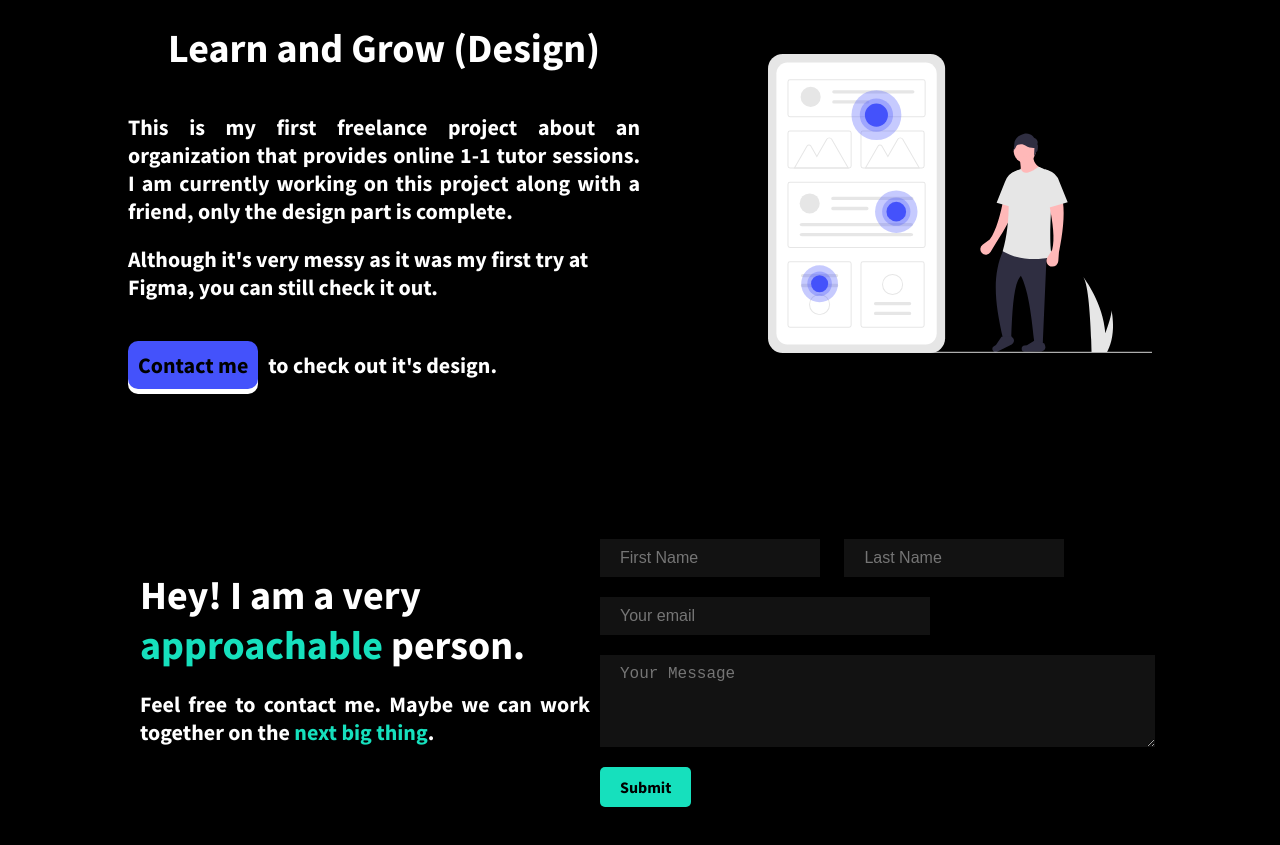
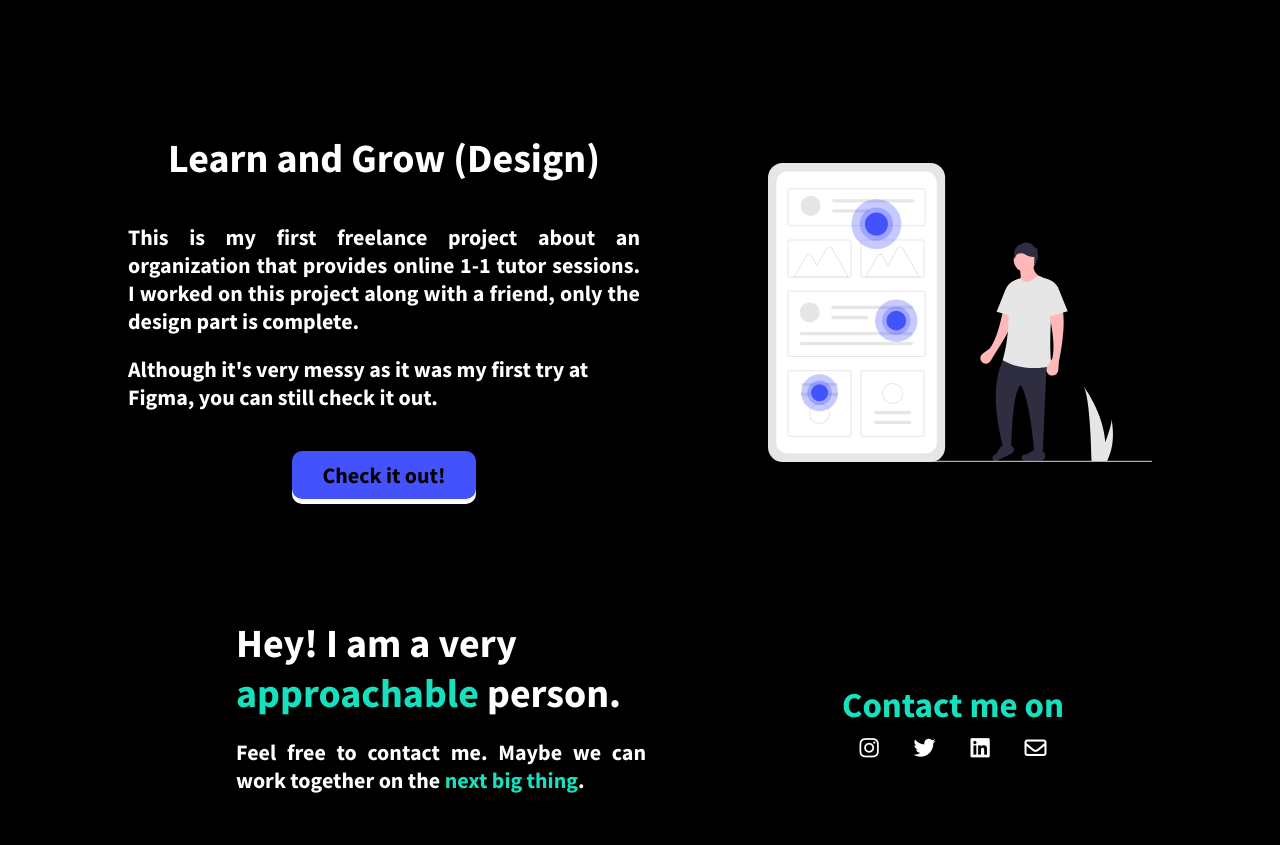
Before and after one commit to AYushgupta4387/My-Web-Portfolio, a website: page index.html in a window 1280 px wide. Shown: the part 1440-2285 px from the top of the page. Drawn offline with Linux system fonts and the light colour scheme.

Commit message:
remove form and add links

```diff
--- a/index.html
+++ b/index.html
@@ -10,6 +10,9 @@
         <link rel="preconnect" href="https://fonts.googleapis.com" />
         <link rel="preconnect" href="https://fonts.gstatic.com" crossorigin />
         <link href="https://fonts.googleapis.com/css2?family=Source+Sans+Pro:ital,wght@0,700;1,400&display=swap" rel="stylesheet"/>
+
+        <!-- Font Awesome -->
+        <script src="https://kit.fontawesome.com/fdfca29961.js" crossorigin="anonymous"></script>
 
         <!-- Personal CSS -->
         <link rel="stylesheet" href="css/style.css" />
@@ -111,13 +114,13 @@
                             <h2 class="heading-secondary heading-secondary--my-projects">Learn and Grow (Design)</h2>
                         </div>
                         <p class="paragraph paragraph--my-projects u-margin-bottom-small">
-                            This is my first freelance project about an organization that provides online 1-1 tutor sessions. I am currently working on this project along with a friend, only the design part is complete.
+                            This is my first freelance project about an organization that provides online 1-1 tutor sessions. I worked on this project along with a friend, only the design part is complete.
                         </p>
                         <p class="paragraph paragraph--my-project">
                             Although it's very messy as it was my first try at Figma, you can still check it out.
                         </p>
                         <div class="u-text-center u-margin-top-medium">
-                            <p class="paragraph paragraph--my-projects"><a href="https://www.figma.com/file/xIrll7pgqEdrQP1HJzPsGe/Learn-and-Grow?node-id=0%3A1" target="_blank" class="btn btn--landg">Contact me </a>to check out it's design.</p>
+                            <a href="https://www.figma.com/file/xIrll7pgqEdrQP1HJzPsGe/Learn-and-Grow?node-id=0%3A1" target="_blank" class="btn btn--hg">Check it out!</a>
                         </div>
                     </div>
                     <div class="my-projects__image-container">
@@ -129,13 +132,24 @@
         </section>
 
         <!-- Contact Me -->
-        <section class="contact-me u-margin-top-large" id="contact-me">
+        <section class="contact-me u-margin-top-large u-margin-bottom-medium" id="contact-me">
             <div class="contact-me__container">
-                <div class="contact-me__text-container">
+                <div class="contact-me__text-container u-margin-bottom-medium">
                     <h2 class="heading-secondary heading-secondary--contact-me">Hey! I am a very <span class="contact-me__approachable">approachable</span> person.</h2>
                     <p class="paragraph paragraph--contact-me u-margin-top-small">Feel free to contact me. Maybe we can work together on the <span class="contact-me__approachable">next big thing</span>.</p>
                 </div>
-                <div class="contact-me__form-container">
+                <div class="contact-me__link-main-container">
+                    <h3 class="heading-tertiary heading-tertiary--contact-me">
+                        Contact me on
+                    </h3>
+                    <div class="contact-me__link-container">
+                        <a href="https://instagram.com/just_a__yush?utm_medium=copy_link" target="_blank"><i class="fab fa-instagram instagram-icon contact-me__icon"></i></a>
+                        <a href="https://twitter.com/ayushGupta4387?s=09" target="_blank"><i class="fab fa-twitter twitter-icon contact-me__icon"></i></a>
+                        <a href="https://www.linkedin.com/in/ayush-gupta-62b769197" target="_blank"><i class="fab fa-linkedin linkedin-icon contact-me__icon"></i></a>
+                        <a href="#" target="_blank"><i class="far fa-envelope linkedin-icon contact-me__icon"></i></a>
+                    </div>
+                </div>
+                <!-- <div class="contact-me__form-container">
                     <form action="">
                         <input type="text" class="contact-me__fname" placeholder="First Name">
                         <input type="text" class="contact-me__lname" placeholder="Last Name">
@@ -143,7 +157,7 @@
                         <textarea class="contact-me__message" placeholder="Your Message" rows="4" cols="50"></textarea>
                         <input type="submit" class="contact-me__submit" value="Submit">
                     </form>
-                </div>
+                </div> -->
             </div>
         </section>
     </body>
--- a/sass/base/_typography.scss
+++ b/sass/base/_typography.scss
@@ -1,7 +1,7 @@
 // Typography basically means all the properties related to general and specific h1, h2, h3... and p.
 
 .heading-primary {
-    //h1
+    // h1
     font-weight: $fw-bold;
     font-size: 7rem;
 
@@ -20,11 +20,26 @@
 }
 
 .heading-secondary {
-    //h2
+    // h2
     font-size: 4rem;
 
     &--cool-about-me {
         color: $clr-2-1;
+    }
+
+    &--contact-me {
+        @include respond(phone) {
+            text-align: center;
+        }
+    }
+}
+
+.heading-tertiary {
+    // h3
+    font-size: 3.5rem;
+
+    &--contact-me {
+        color: $clr-1;
     }
 }
 
@@ -35,5 +50,9 @@
 
     &--contact-me {
         text-align: justify;
+
+        @include respond(phone) {
+            text-align: center;
+        }
     }
 }
--- a/sass/pages/_home.scss
+++ b/sass/pages/_home.scss
@@ -42,12 +42,22 @@
         align-items: center;
         margin-bottom: 3rem;
 
+        &:nth-child(odd) {
+            padding-bottom: 2rem;
+        }
+
+        &:not(:last-child) {
+            margin-bottom: 6rem;
+        }
+
         @include respond(tab-port) {
             flex-direction: column;
         }
 
-        &:not(:last-child) {
-            margin-bottom: 6rem;
+        @include respond(phone) {
+            margin: 1rem;
+            border: 2px solid $clr-3;
+            border-radius: 2rem;
         }
     }
 
@@ -62,6 +72,7 @@
 
     &__image-container {
         width: 30%;
+        margin: 4rem 0;
 
         @include respond(tab-port) {
             width: 60%;
@@ -84,12 +95,14 @@
     }
 
     &__container {
-        margin: 3rem;
         display: flex;
-        max-width: 100rem;
+        justify-content: space-around;
+        width: 80%;
         align-items: center;
 
         @include respond(tab-port) {
+            width: 100%;
+            justify-content: center;
             flex-direction: column;
             align-items: center;
         }
@@ -97,26 +110,41 @@
 
     &__text-container {
         max-width: 45rem;
-        margin-bottom: 3rem;
-
-        @include respond(tab-port) {
-            width: 100%;
-        }
+        padding: 0 2rem;
     }
 
     &__approachable {
         color: $clr-1;
     }
 
-    &__form-container {
+
+
+
+
+
+
+    &__link-container {
+        display: flex;
+        justify-content: space-around;
+    }
+
+    &__icon {
+        color: $clr-white;
+        padding: 1rem;
+    }
+
+/*
+    /* &__form-container {
         max-width: 55rem;
 
-        @include respond(phone) {
-            max-width: 40rem;
+        @include respond(tab-port) {
+            display: flex;
+            justify-content: center;
+            flex-direction: row;
         }
-    }
+    } */
 
-    input {
+    /* input {
         margin: 1rem;
         display: inline-block;
         padding: 1rem 2rem;
@@ -125,12 +153,12 @@
         background-color: $clr-dark-input;
         color: $clr-white;
 
-        @include respond(phone) {
+        @include respond(tab-port) {
             display: block;
         }
-    }
+    } */
 
-    textarea {
+    /* textarea {
         margin: 1rem 1rem;
         font-size: 1.6rem;
         padding: 1rem 2rem;
@@ -139,44 +167,46 @@
         border-style: none;
         resize: vertical;
 
-        @include respond(phone) {
+        @include respond(tab-port) {
             width: 70%;
+            display: inline-block;
         }
-    }
+    } */
 
-    &__fname {
+    /* &__fname {
         width: 40%;
 
-        @include respond(phone) {
+        @include respond(tab-port) {
             width: 50%;
         }
-    }
+    } */
 
-    &__lname {
+    /* &__lname {
         width: 40%;
 
-        @include respond(phone) {
+        @include respond(tab-port) {
             width: 50%;
         }
-    }
+    } */
 
-    &__email {
+    /* &__email {
         width: 60%;
 
-        @include respond(phone) {
+        @include respond(tab-port) {
             width: 50%;
         }
-    }
+    } */
 
-    &__message {
+    /* &__message {
         display: block;
-    }
+    } */
 
-    &__submit {
+    /* &__submit {
         cursor: pointer;
         background-color: $clr-1 !important;
         color: $clr-black !important;
         border-radius: 0.5rem;
         font-family: $ff-primary;
     }
+*/
 }
```
Also changed, not shown: css/style.css.
